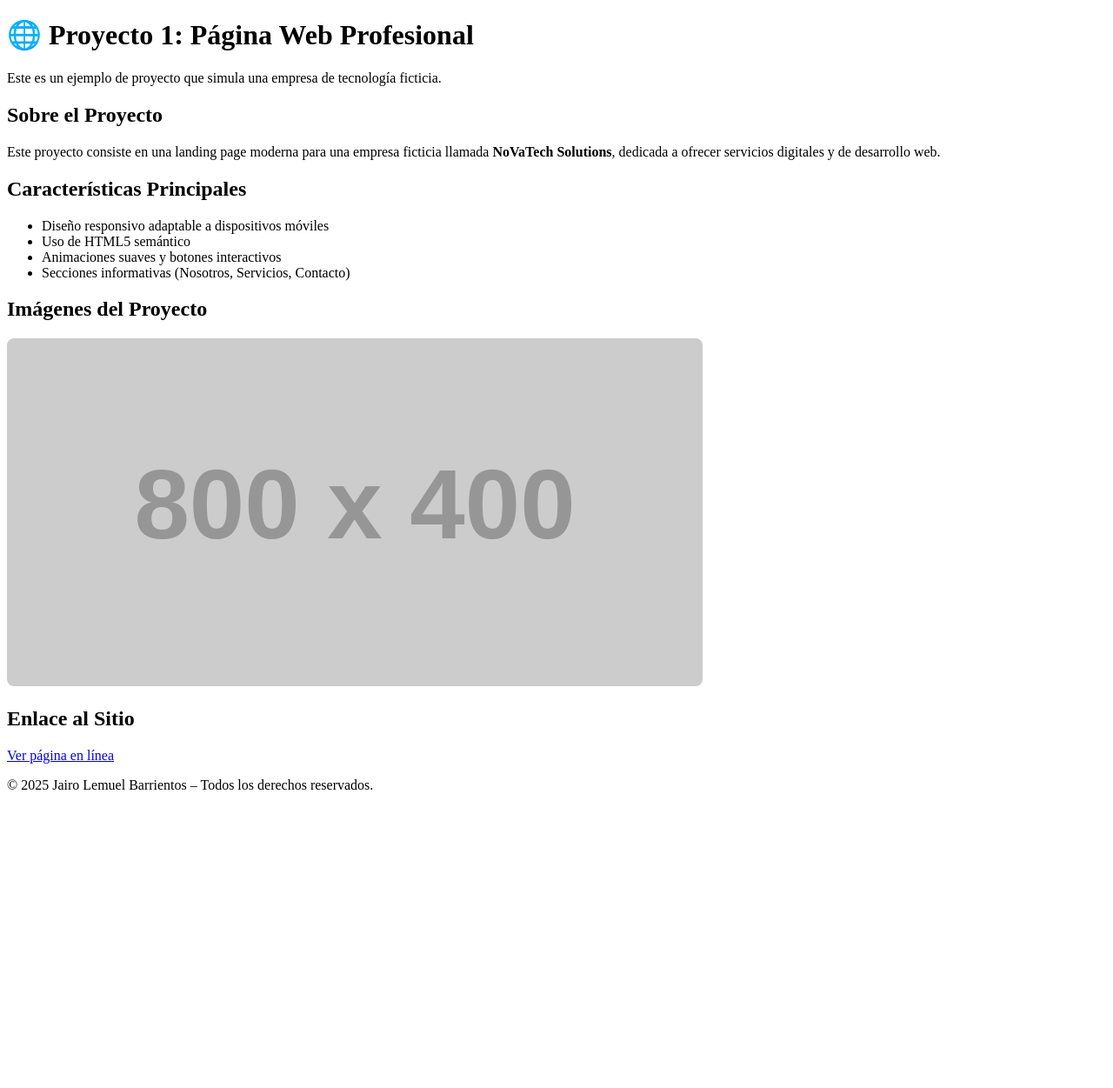
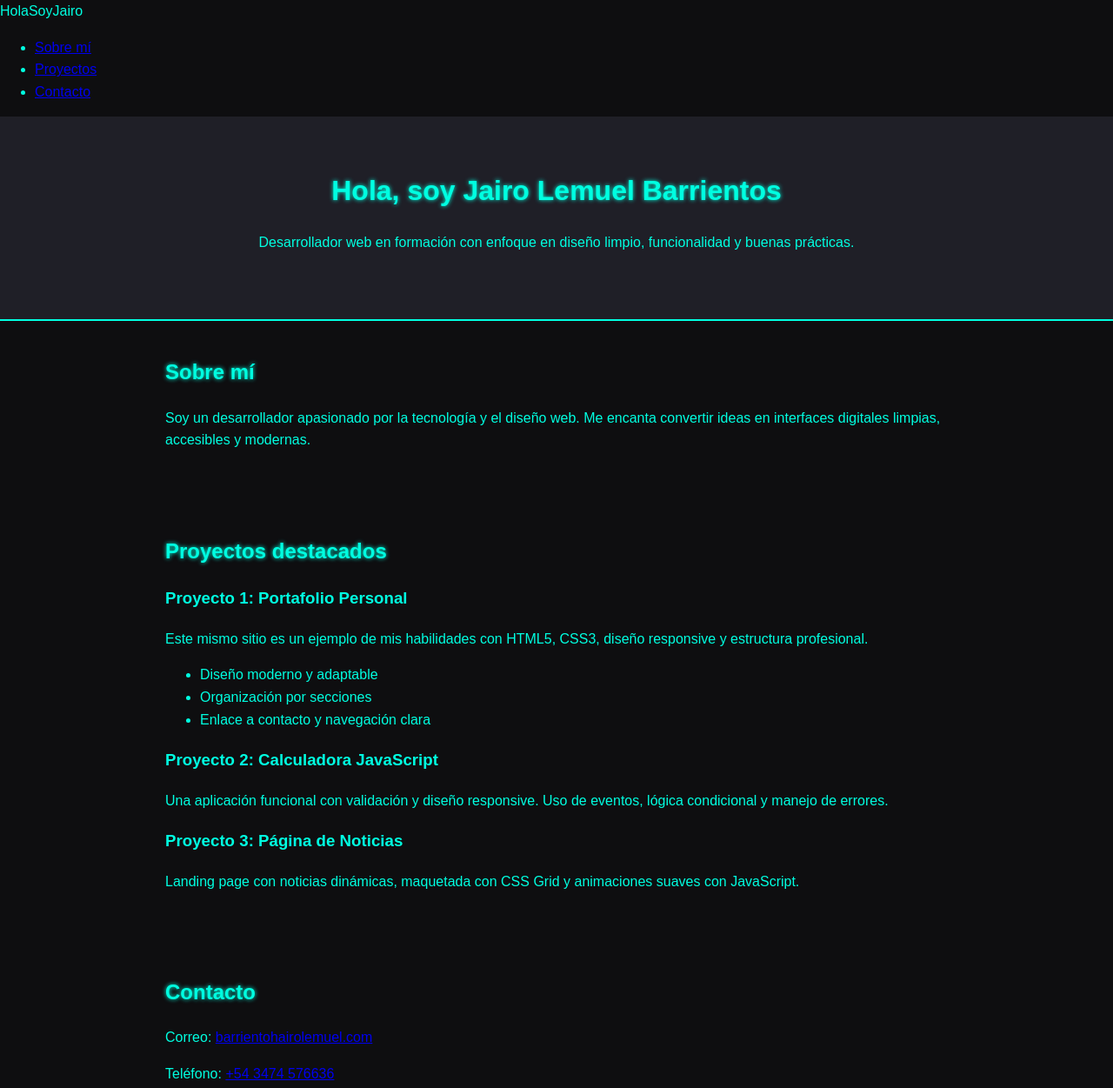
Before and after one commit to jairolemuel/portafolio-jairo, a plain HTML site: page index.html in a window 1280 px wide. Shown: the top 1251 px of the page at 87% size. Before the commit the page ends 928 px from the top, so only its background shows below. Drawn offline with Linux system fonts and the light colour scheme; placeholder pictures from the web are drawn by us.

Commit message:
Update index.html

```diff
--- a/index.html
+++ b/index.html
@@ -3,49 +3,70 @@
 <head>
   <meta charset="UTF-8" />
   <meta name="viewport" content="width=device-width, initial-scale=1.0" />
-<title>Proyecto 1 – Página Web Profesional</title>
+  <title>HolaSoyJairo | Portafolio Profesional</title>
+  <link rel="stylesheet" href="style.css" />
+  <link href="https://fonts.googleapis.com/css2?family=Roboto:wght@400;700&display=swap" rel="stylesheet">
 </head>
 <body>
+  <!-- Navegación principal -->
+  <nav class="navbar">
+    <div class="logo">HolaSoyJairo</div>
+    <ul class="nav-links">
+      <li><a href="#sobre-mi">Sobre mí</a></li>
+      <li><a href="#proyectos">Proyectos</a></li>
+      <li><a href="#contacto">Contacto</a></li>
+    </ul>
+  </nav>
 
-<header>
-<h1>🌐 Proyecto 1: Página Web Profesional</h1>
-<p>Este es un ejemplo de proyecto que simula una empresa de tecnología ficticia.</p>
+  <!-- Encabezado -->
+  <header class="hero">
+    <div class="hero-content">
+      <h1>Hola, soy Jairo Lemuel Barrientos</h1>
+      <p>Desarrollador web en formación con enfoque en diseño limpio, funcionalidad y buenas prácticas.</p>
+    </div>
   </header>
 
-<main>
-<section>
-<h2>Sobre el Proyecto</h2>
-<p>Este proyecto consiste en una landing page moderna para una empresa ficticia llamada <strong>NoVaTech Solutions</strong>, dedicada a ofrecer servicios digitales y de desarrollo web.</p>
+  <!-- Sobre mí -->
+  <section id="sobre-mi" class="about">
+    <h2>Sobre mí</h2>
+    <p>Soy un desarrollador apasionado por la tecnología y el diseño web. Me encanta convertir ideas en interfaces digitales limpias, accesibles y modernas.</p>
   </section>
 
-<section>
-<h2>Características Principales</h2>
+  <!-- Sección de proyectos -->
+  <section id="proyectos" class="projects">
+    <h2>Proyectos destacados</h2>
+
+    <div class="project">
+      <h3>Proyecto 1: Portafolio Personal</h3>
+      <p>Este mismo sitio es un ejemplo de mis habilidades con HTML5, CSS3, diseño responsive y estructura profesional.</p>
       <ul>
-<li>Diseño responsivo adaptable a dispositivos móviles</li>
-<li>Uso de HTML5 semántico</li>
-<li>Animaciones suaves y botones interactivos</li>
-<li>Secciones informativas (Nosotros, Servicios, Contacto)</li>
+        <li>Diseño moderno y adaptable</li>
+        <li>Organización por secciones</li>
+        <li>Enlace a contacto y navegación clara</li>
       </ul>
+    </div>
+
+    <div class="project">
+      <h3>Proyecto 2: Calculadora JavaScript</h3>
+      <p>Una aplicación funcional con validación y diseño responsive. Uso de eventos, lógica condicional y manejo de errores.</p>
+    </div>
+
+    <div class="project">
+      <h3>Proyecto 3: Página de Noticias</h3>
+      <p>Landing page con noticias dinámicas, maquetada con CSS Grid y animaciones suaves con JavaScript.</p>
+    </div>
   </section>
 
-<section>
-<h2>Imágenes del Proyecto</h2>
-<img src="https://via.placeholder.com/800x400" alt="Captura del sitio" style="max-width: 100%; border-radius: 8px;" />
+  <!-- Contacto -->
+  <section id="contacto" class="contact">
+    <h2>Contacto</h2>
+    <p>Correo: <a href="mailto:barrientohairolemuel.com">barrientohairolemuel.com</a></p>
+    <p>Teléfono: <a href="tel:+543474576636">+54 3474 576636</a></p>
   </section>
 
-<section>
-<h2>Enlace al Sitio</h2>
-<p>
-<a href="https://jairolemuel.github.io/portafolio-jairo/proyecto1.html" target="_blank">
-Ver página en línea
-</a>
-</p>
-</section>
-</main>
-
-<footer>
-<p>© 2025 Jairo Lemuel Barrientos – Todos los derechos reservados.</p>
+  <!-- Pie de página -->
+  <footer class="footer">
+    <p>© 2025 Jairo Lemuel Barrientos. Todos los derechos reservados.</p>
   </footer>
-
 </body>
 </html>
```
Lines whose indentation alone changed are shown as unchanged.
